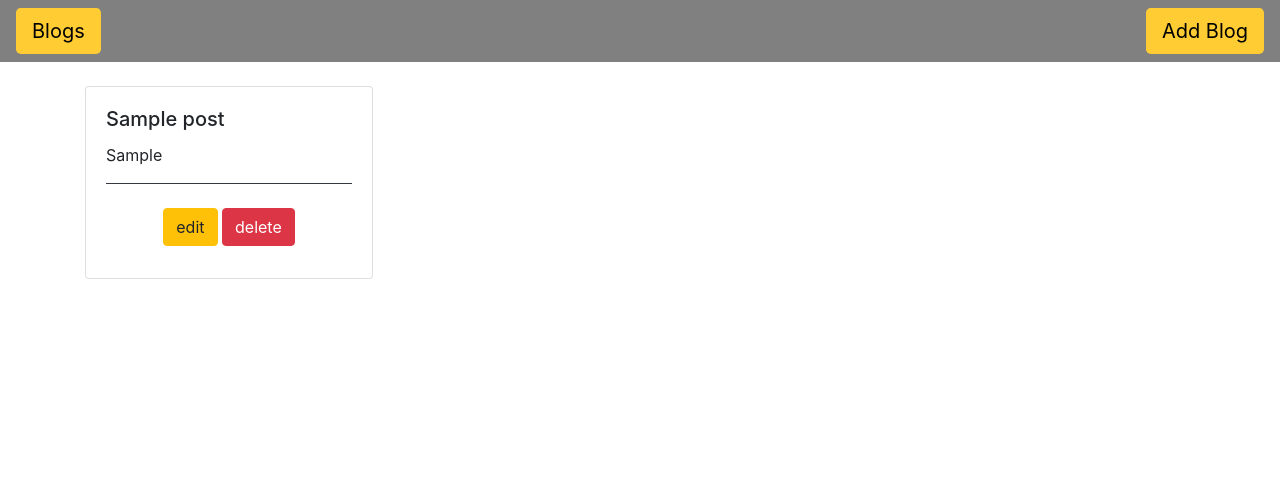
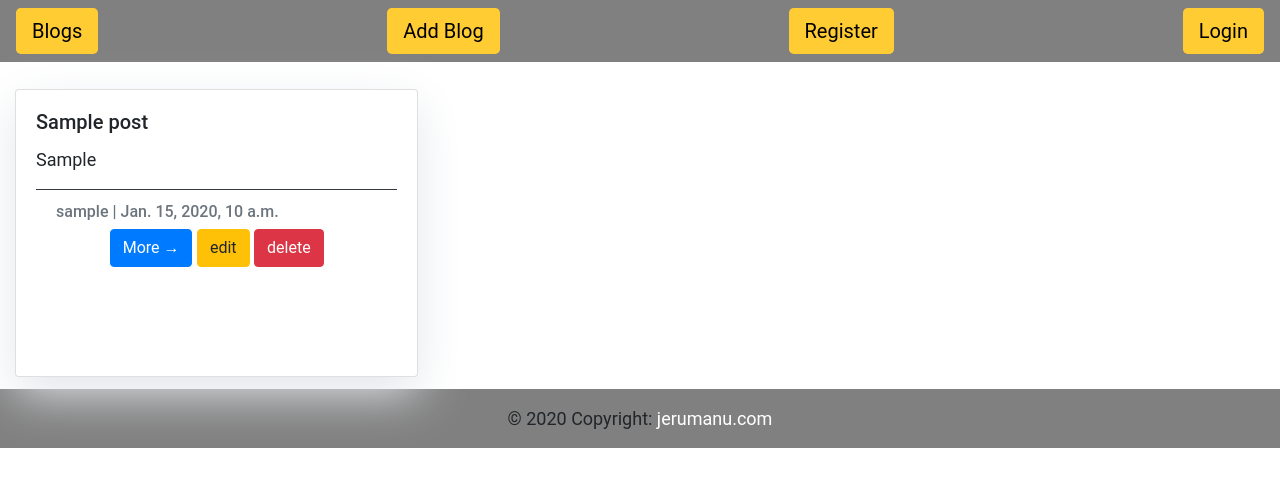
Before and after one commit to jerumanu/Blog, a Django app: template post/templates/post/blog.html in a window 1280 px wide. Shown: the top 487 px of the page. Run offline with Django 4.2, Linux system fonts and the light colour scheme; the template is opened without the code that fills it: values that come from a table or form of the project are taken from there, others are empty; tables that the repository leaves empty hold one stand-in row (values such as "Sample post"); parts of the project's set-up code (start-up, migrations or seed data) failed here and were passed over; some libraries are stand-ins or nearby versions.

Commit message:
made changes

```diff
--- a/post/templates/post/blog.html
+++ b/post/templates/post/blog.html
@@ -1,40 +1,122 @@
 <!DOCTYPE html>
 {% load static %}
 <html>
+
 <body>
+
     <head>
         <title>Blog App</title>
         <link rel="stylesheet" href="https://stackpath.bootstrapcdn.com/bootstrap/4.3.1/css/bootstrap.min.css"
             integrity="sha384-ggOyR0iXCbMQv3Xipma34MD+dH/1fQ784/j6cY/iJTQUOhcWr7x9JvoRxT2MZw1T" crossorigin="anonymous">
     </head>
-<body >
+
+    <body>
 
         <nav class="navbar navbar-light" style="background-color:gray;">
             <!-- <a href="" class="navbar-brand" style="background-color:#FFCC33;color:#000000;border-width:10px;border-color:#FFCC33;border-style:solid;border-spacing:30px;border-radius: 5px;">Blogs</a> -->
-    <a class="navbar-link btn-lg" href="{% url 'index' %}" style="background-color:#FFCC33;color:#000000;">Blogs</a>
-    <a href="{% url 'upload-post' %}" class="navbar-link btn-lg" style="background-color:#FFCC33;color:#000000;">Add Blog</a>
+            <a class="navbar-link btn-lg" href="{% url 'index' %}"
+                style="background-color:#FFCC33;color:#000000;">Blogs</a>
+            <a href="{% url 'upload-post' %}" class="navbar-link btn-lg"
+                style="background-color:#FFCC33;color:#000000;">Add Blog</a>
+            <a href="{% url 'register' %}" class="navbar-link btn-lg"
+                style="background-color:#FFCC33;color:#000000;">Register</a>
+            <a href="{% url 'login' %}" class="navbar-link btn-lg"
+                style="background-color:#FFCC33;color:#000000;">Login</a>
         </nav>
         <br>
+        <div class="container-fluid">
+            {% block content %}
+
+            <style>
+                body {
+                    font-family: "Roboto", sans-serif;
+                    font-size: 18px;
+
+                }
+
+                .head_text {
+                    color: white;
+                }
+
+                .card {
+                    box-shadow: 0 16px 48px #E3E7EB;
+                }
+            </style>
+
+            <!-- <header class="masthead">
+                <div class="overlay"></div>
                 <div class="container">
-{% block content %}
+                    <div class="row">
+                        <div class=" col-md-8 col-md-10 mx-auto">
+                            <div class="site-heading">
+                                <h3 class=" site-heading my-4 mt-3 text-black"> Welcome to my awesome Blog </h3>
+
+                                </p>
+                            </div>
+                        </div>
+                    </div>
+                </div>
+            </header>
+            <div class="">
+                <div class="container">
+                    <div class="col-md-4">
+
+                    </div>
+
+                    <div class="col-md-8 mt-3 left ">
+                        {% for post in post %}
+                        <div class="card mb-4">
+                            <div class="card-body">
+                                <h2 class="card-title">{{ post.title }}</h2>
+                                <p class="card-text text-muted h6">{{ post.author }} | {{ post.created_on}} </p>
+                                <p class="card-text">{{post.blog|slice:":200" }}</p>
+                                <center>
+
+                                    <a href="update/{{post.id}}" class="btn btn-warning" id='{{post.id}}'>edit</a>
+                                    <a href="delete/{{post.id}}" class="btn btn-danger" id='{{post.id}}'>delete</a>
+                                </center>
+
+                            </div>
+                        </div>
+                        {% endfor %}
+
+                    </div>
+                </div>
+            </div>
+ -->
+
             <div class="card-columns">
                 {% for post in post %}
-    <div class="card" style="width: 18rem;">
+                <div class="card" style="height: 18rem;">
                     <div class="card-body">
                         <h5 class="card-title">{{ post.title }}</h5>
-    <p class="card-text">{{ post.blog }}</p>
+                        <p class="card-text">{{post.blog|slice:":200" }}</p>
                         <div class="card-footer bg-transparent border-dark">
-   <p class="card-title">{{post.name}}</p>
+
+                            <p class="card-text text-muted h6">{{ post.author }} | {{ post.created_on}} </p>
+
                             <center>
-       <a href="update/{{post.id}}" class="btn btn-warning" id = '{{post.id}}'>edit</a>
-       <a href="delete/{{post.id}}" class="btn btn-danger" id = '{{post.id}}'>delete</a>
+                                <a href="#" class="btn btn-primary"> More &rarr;</a>
+                                <a href="update/{{post.id}}" class="btn btn-warning" id='{{post.id}}'>edit</a>
+                                <a href="delete/{{post.id}}" class="btn btn-danger" id='{{post.id}}'>delete</a>
                             </center>
                         </div>
                     </div>
                 </div>
                 {% endfor %}
             </div>
+        </div>
+        <footer class="page-footer font-small white" style="background-color:gray;">
+
+            <!-- Copyright -->
+            <div class="footer-copyright text-center py-3">© 2020 Copyright:
+                <a href="/" style="color: white;"> jerumanu.com</a>
+            </div>
+            <!-- Copyright -->
+
+        </footer>
         {% endblock %}
-</div>
+
     </body>
+
 </html>
```
Lines whose indentation alone changed are shown as unchanged.
